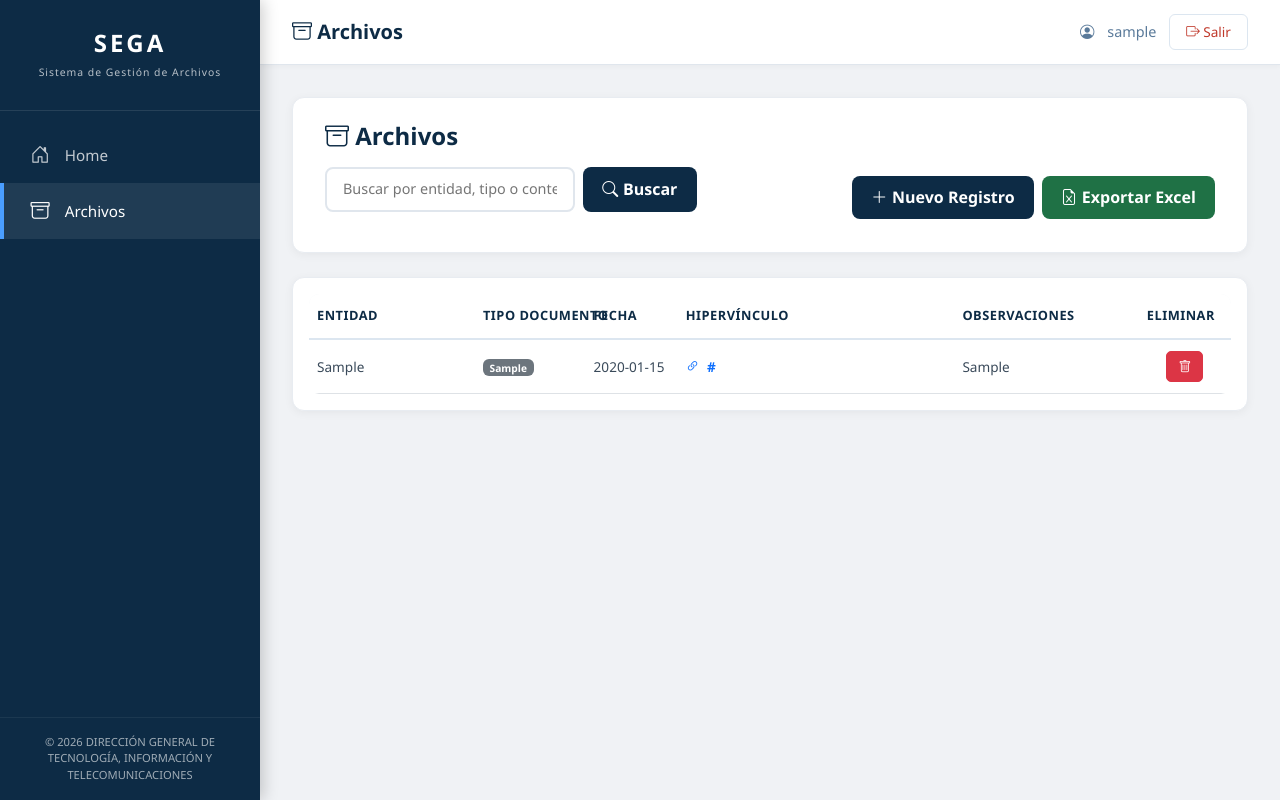
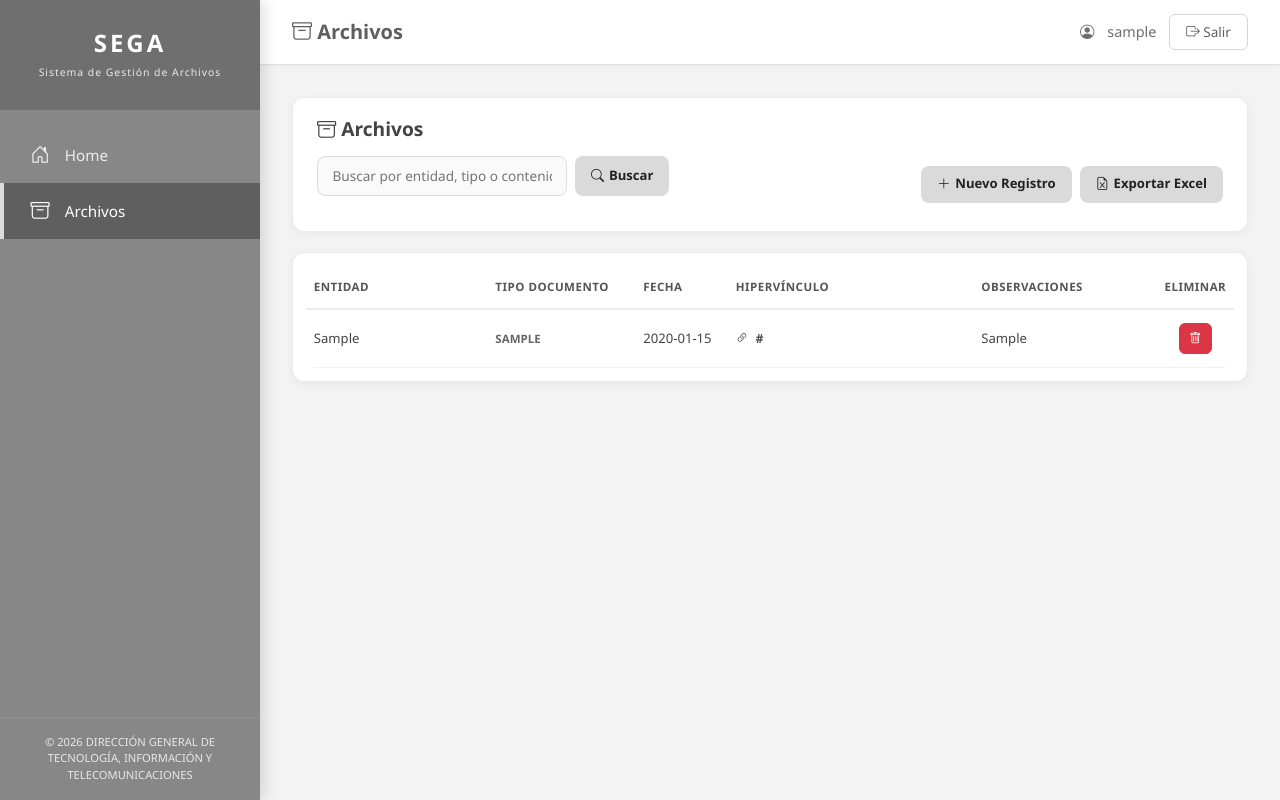
Before and after one commit to orlandoborrego/Sistema-SEGA, a Flask app: page /hipervinculos in a window 1280 px wide. Run offline with Flask 3, Linux system fonts and the light colour scheme; a user stored in the database is signed in; tables that the repository leaves empty hold one stand-in row (values such as "Sample post").

Commit message:
colores gris

```diff
--- a/app/templates/base.html
+++ b/app/templates/base.html
@@ -4,28 +4,33 @@
     <meta charset="UTF-8">
     <meta name="viewport" content="width=device-width, initial-scale=1.0">
     <title>SEGA - Sistema Estratégico de Gestión de Archivos</title>
+
     <link href="https://cdn.jsdelivr.net/npm/bootstrap@5.3.0/dist/css/bootstrap.min.css" rel="stylesheet">
     <link rel="stylesheet" href="https://cdn.jsdelivr.net/npm/bootstrap-icons@1.10.0/font/bootstrap-icons.css">
     <link rel="stylesheet" href="{{ url_for('static', filename='css/style.css') }}">
+
     <style>
         * {
             margin: 0;
             padding: 0;
             box-sizing: border-box;
         }
+
         body {
-            background: #f0f2f5;
+            background: #f3f3f3;
             font-family: 'Segoe UI', Tahoma, Geneva, Verdana, sans-serif;
         }
+
         .wrapper {
             display: flex;
             min-height: 100vh;
         }
 
-        /* ===== SIDEBAR ===== */
+        /* SIDEBAR */
+
         .sidebar {
             width: 260px;
-            background: #0d2b45;
+            background: #878787;
             color: white;
             display: flex;
             flex-direction: column;
@@ -34,126 +39,149 @@
             left: 0;
             height: 100vh;
             z-index: 1000;
-            box-shadow: 3px 0 15px rgba(0,0,0,0.2);
+            box-shadow: 3px 0 15px rgba(0,0,0,0.15);
         }
+
         .sidebar-header {
             padding: 1.8rem 1.5rem;
             text-align: center;
-            border-bottom: 1px solid rgba(255,255,255,0.1);
+            background: #6f6f6f;
+            border-bottom: 1px solid rgba(255,255,255,0.15);
         }
+
         .sidebar-header h3 {
             font-weight: 800;
             letter-spacing: 3px;
             font-size: 1.5rem;
             margin: 0;
         }
+
         .sidebar-header small {
             font-size: 0.65rem;
-            opacity: 0.7;
+            opacity: 0.85;
             letter-spacing: 1px;
         }
+
         .sidebar-nav {
             flex: 1;
             padding: 1rem 0;
         }
+
         .sidebar-nav a {
             display: flex;
             align-items: center;
             padding: 0.85rem 1.5rem;
-            color: rgba(255,255,255,0.75);
+            color: rgba(255,255,255,0.85);
             text-decoration: none;
             font-size: 0.95rem;
             font-weight: 500;
             transition: 0.2s;
             border-left: 4px solid transparent;
         }
+
         .sidebar-nav a:hover {
-            background: rgba(255,255,255,0.05);
+            background: #6d6d6d;
             color: white;
-            border-left: 4px solid #4a9eff;
+            border-left: 4px solid #dcdcdc;
         }
+
         .sidebar-nav a.active {
-            background: rgba(255,255,255,0.08);
+            background: #5f5f5f;
             color: white;
-            border-left: 4px solid #4a9eff;
+            border-left: 4px solid #dcdcdc;
         }
+
         .sidebar-nav a i {
             font-size: 1.2rem;
             margin-right: 0.8rem;
             width: 24px;
             text-align: center;
         }
+
         .sidebar-footer {
             padding: 1rem 1.5rem;
             border-top: 1px solid rgba(255,255,255,0.1);
             font-size: 0.7rem;
-            opacity: 0.6;
+            opacity: 0.8;
             text-align: center;
         }
 
-        /* ===== CONTENIDO PRINCIPAL ===== */
+        /* MAIN CONTENT */
+
         .main-content {
             margin-left: 260px;
             width: calc(100% - 260px);
             min-height: 100vh;
         }
+
         .topbar {
             background: white;
             padding: 0.9rem 2rem;
             display: flex;
             justify-content: space-between;
             align-items: center;
-            border-bottom: 1px solid #e0e6ed;
+            border-bottom: 1px solid #e0e0e0;
             box-shadow: 0 2px 5px rgba(0,0,0,0.03);
         }
+
         .topbar h5 {
             margin: 0;
-            color: #0d2b45;
+            color: #5f5f5f;
             font-weight: 600;
         }
+
         .topbar .user-info {
             display: flex;
             align-items: center;
             gap: 0.8rem;
-            color: #5a7a9a;
+            color: #6f6f6f;
             font-size: 0.9rem;
         }
+
         .topbar .btn-salir {
             background: transparent;
-            border: 1px solid #dce6f0;
+            border: 1px solid #d5d5d5;
             padding: 0.4rem 1rem;
             border-radius: 6px;
-            color: #c0392b;
+            color: #5f5f5f;
             font-size: 0.85rem;
             text-decoration: none;
             transition: 0.2s;
         }
+
         .topbar .btn-salir:hover {
-            background: #c0392b;
+            background: #5f5f5f;
             color: white;
-            border-color: #c0392b;
+            border-color: #5f5f5f;
         }
+
         .content-area {
             padding: 2rem;
         }
 
-        /* Responsive */
         @media (max-width: 768px) {
+
             .sidebar {
                 width: 70px;
             }
-            .sidebar-header h3, .sidebar-header small,
-            .sidebar-nav a span, .sidebar-footer {
+
+            .sidebar-header h3,
+            .sidebar-header small,
+            .sidebar-nav a span,
+            .sidebar-footer {
                 display: none;
             }
+
             .sidebar-nav a {
                 justify-content: center;
                 padding: 1rem;
             }
+
             .sidebar-nav a i {
                 margin-right: 0;
                 font-size: 1.3rem;
             }
+
             .main-content {
                 margin-left: 70px;
                 width: calc(100% - 70px);
@@ -161,33 +189,46 @@
         }
     </style>
 </head>
+
 <body>
+
 {% if current_user.is_authenticated %}
+
 <div class="wrapper">
-        <!-- SIDEBAR -->
+
     <aside class="sidebar">
+
         <div class="sidebar-header">
             <h3>SEGA</h3>
             <small>Sistema de Gestión de Archivos</small>
         </div>
+
         <nav class="sidebar-nav">
-                <a href="{{ url_for('dashboard.index') }}" class="{% if request.endpoint == 'dashboard.index' %}active{% endif %}">
+
+            <a href="{{ url_for('dashboard.index') }}"
+               class="{% if request.endpoint == 'dashboard.index' %}active{% endif %}">
                 <i class="bi bi-house-door"></i>
                 <span>Home</span>
             </a>
-                <a href="{{ url_for('hipervinculos.listar') }}" class="{% if 'hipervinculos' in request.endpoint %}active{% endif %}">
+
+            <a href="{{ url_for('hipervinculos.listar') }}"
+               class="{% if 'hipervinculos' in request.endpoint %}active{% endif %}">
                 <i class="bi bi-archive"></i>
                 <span>Archivos</span>
             </a>
+
         </nav>
+
         <div class="sidebar-footer">
             © 2026 DIRECCIÓN GENERAL DE TECNOLOGÍA, INFORMACIÓN Y TELECOMUNICACIONES
         </div>
+
     </aside>
 
-        <!-- CONTENIDO PRINCIPAL -->
     <main class="main-content">
+
         <header class="topbar">
+
             <h5>
                 {% if request.endpoint == 'dashboard.index' %}
                     <i class="bi bi-house-door"></i> Home
@@ -195,46 +236,64 @@
                     <i class="bi bi-archive"></i> Archivos
                 {% endif %}
             </h5>
+
             <div class="user-info">
                 <i class="bi bi-person-circle"></i> {{ current_user.username }}
+
                 <a href="{{ url_for('auth.logout') }}" class="btn-salir">
                     <i class="bi bi-box-arrow-right"></i> Salir
                 </a>
             </div>
+
         </header>
+
         <div class="content-area">
+
             {% with messages = get_flashed_messages(with_categories=true) %}
                 {% if messages %}
                     {% for category, message in messages %}
                         <div class="alert alert-{{ category }} alert-dismissible fade show" role="alert">
                             {{ message }}
-                                <button type="button" class="btn-close" data-bs-dismiss="alert"></button>
+                            <button type="button"
+                                    class="btn-close"
+                                    data-bs-dismiss="alert"></button>
                         </div>
                     {% endfor %}
                 {% endif %}
             {% endwith %}
 
             {% block content %}{% endblock %}
+
         </div>
+
     </main>
+
 </div>
+
 {% else %}
-    <!-- Login y páginas sin autenticación -->
+
 <div>
+
     {% with messages = get_flashed_messages(with_categories=true) %}
         {% if messages %}
             {% for category, message in messages %}
                 <div class="alert alert-{{ category }} alert-dismissible fade show" role="alert">
                     {{ message }}
-                        <button type="button" class="btn-close" data-bs-dismiss="alert"></button>
+                    <button type="button"
+                            class="btn-close"
+                            data-bs-dismiss="alert"></button>
                 </div>
             {% endfor %}
         {% endif %}
     {% endwith %}
+
     {% block content_login %}{% endblock %}
+
 </div>
+
 {% endif %}
 
 <script src="https://cdn.jsdelivr.net/npm/bootstrap@5.3.0/dist/js/bootstrap.bundle.min.js"></script>
+
 </body>
 </html>
--- a/app/templates/hipervinculos/listar.html
+++ b/app/templates/hipervinculos/listar.html
@@ -5,163 +5,222 @@
     .page-header {
         background: white;
         border-radius: 12px;
-        padding: 1.5rem 2rem;
-        margin-bottom: 1.5rem;
-        box-shadow: 0 2px 10px rgba(0,0,0,0.05);
+        padding: 1.2rem 1.5rem;
+        margin-bottom: 1.2rem;
+        box-shadow: 0 2px 10px rgba(0, 0, 0, 0.05);
         border: 1px solid #e8ecf1;
     }
+
     .page-header h4 {
-        color: #0d2b45;
+        color: #444;
         font-weight: 700;
         margin: 0;
         margin-bottom: 1rem;
+        font-size: 1.2rem;
     }
+
     .search-bar {
         display: flex;
         gap: 0.5rem;
         margin-bottom: 1rem;
         flex-wrap: wrap;
     }
+
     .search-bar input {
         flex: 1;
         min-width: 250px;
-        border: 2px solid #e0e6ed;
+        border: 1px solid #dcdcdc;
         border-radius: 8px;
-        padding: 0.6rem 1rem;
-        font-size: 0.9rem;
+        padding: 0.55rem 0.9rem;
+        font-size: 0.85rem;
+        background: #fafafa;
     }
+
     .search-bar input:focus {
-        border-color: #0d2b45;
         outline: none;
-        box-shadow: 0 0 0 3px rgba(13,43,69,0.1);
+        border-color: #b5b5b5;
+        box-shadow: 0 0 0 3px rgba(218, 218, 218, 0.3);
     }
-    .search-bar button {
-        background: #0d2b45;
-        color: white;
+
+    .search-bar button,
+    .btn-nuevo,
+    .btn-excel {
+        background: #dadada;
+        color: #222;
         border: none;
-        padding: 0.6rem 1.2rem;
+        padding: 0.55rem 1rem;
         border-radius: 8px;
         font-weight: 600;
+        text-decoration: none;
+        transition: 0.2s;
         display: flex;
         align-items: center;
         gap: 0.3rem;
+        font-size: 0.82rem;
     }
-    .btn-nuevo, .btn-excel {
-        padding: 0.6rem 1.2rem;
-        border-radius: 8px;
-        font-weight: 600;
-        display: flex;
-        align-items: center;
-        gap: 0.3rem;
-        text-decoration: none;
+
+    .search-bar button:hover,
+    .btn-nuevo:hover,
+    .btn-excel:hover {
+        background: #bfbfbf;
+        color: #000;
     }
-    .btn-nuevo {
-        background: #0d2b45;
-        color: white;
-        border: none;
-    }
-    .btn-nuevo:hover {
-        background: #061a2e;
-        color: white;
-    }
-    .btn-excel {
-        background: #1f7145;
-        color: white;
-        border: none;
-    }
-    .btn-excel:hover {
-        background: #155a35;
-        color: white;
-    }
+
     .table-container {
         background: white;
         border-radius: 12px;
-        padding: 1rem;
-        box-shadow: 0 2px 10px rgba(0,0,0,0.05);
+        padding: 0.8rem;
+        box-shadow: 0 2px 10px rgba(0, 0, 0, 0.05);
         border: 1px solid #e8ecf1;
     }
+
     .table {
         margin-bottom: 0;
-        table-layout: fixed;
     }
+
     .table thead {
-        background: #f5f7fa;
+        background: #f7f7f7;
     }
+
     .table thead th {
-        border-bottom: 2px solid #dce6f0;
-        color: #0d2b45;
+        color: #555;
         font-weight: 700;
-        font-size: 0.8rem;
+        font-size: 0.72rem;
         text-transform: uppercase;
         letter-spacing: 0.5px;
         padding: 0.8rem 0.5rem;
+        border-bottom: 2px solid #ececec;
         white-space: nowrap;
     }
+
     .table tbody td {
-        padding: 0.7rem 0.5rem;
+        padding: 0.8rem 0.5rem;
         vertical-align: middle;
-        color: #3a4a5a;
-        font-size: 0.85rem;
+        color: #444;
+        font-size: 0.82rem;
+        border-bottom: 1px solid #f1f1f1;
+        white-space: normal;
+        line-height: 1.3;
+    }
+
+    .table tbody tr:hover {
+        background: #fafafa;
+    }
+
+    .tipo-badge {
+        background: transparent;
+        color: #666;
+        padding: 0;
+        border-radius: 0;
+        font-size: 0.72rem;
+        font-weight: 600;
+        display: inline-block;
+        line-height: 1.3;
+        text-transform: uppercase;
+    }
+
+    .link-pdf {
+        color: #4d4d4d;
+        text-decoration: none;
+        font-weight: 600;
+        font-size: 0.78rem;
         word-break: break-word;
+        line-height: 1.3;
     }
+
+    .link-pdf:hover {
+        color: #000;
+        text-decoration: underline;
+    }
+
     .btn-action {
-        padding: 0.3rem 0.7rem;
-        border-radius: 5px;
-        font-size: 0.8rem;
+        padding: 0.35rem 0.6rem;
+        border-radius: 6px;
+        font-size: 0.75rem;
     }
+
     .empty-state {
         text-align: center;
         padding: 3rem;
-        color: #7a8fa0;
+        color: #888;
     }
-    .link-pdf {
-        color: #0d6efd;
-        font-weight: 600;
-        text-decoration: none;
-        font-size: 0.85rem;
-        word-break: break-all;
+
+    .col-entidad {
+        width: 20%;
     }
-    .link-pdf:hover {
-        text-decoration: underline !important;
-        color: #0a58ca !important;
+
+    .col-tipo {
+        width: 16%;
     }
-    /* Anchos fijos para cada columna */
-    .col-entidad { width: 18%; }
-    .col-tipo { width: 12%; }
-    .col-fecha { width: 10%; }
-    .col-link { width: 30%; }
-    .col-obs { width: 20%; }
-    .col-eliminar { width: 10%; }
+
+    .col-fecha {
+        width: 10%;
+    }
+
+    .col-link {
+        width: 27%;
+    }
+
+    .col-obs {
+        width: 20%;
+    }
+
+    .col-eliminar {
+        width: 7%;
+    }
 </style>
 
 <div class="page-header">
+
     <h4><i class="bi bi-archive"></i> Archivos</h4>
 
     <div class="d-flex flex-wrap justify-content-between align-items-center">
+
         <form method="GET" action="{{ url_for('hipervinculos.listar') }}" class="search-bar">
+
             <input type="text" name="q" placeholder="Buscar por entidad, tipo o contenido..." value="{{ busqueda }}">
-            <button type="submit"><i class="bi bi-search"></i> Buscar</button>
+
+            <button type="submit">
+                <i class="bi bi-search"></i>
+                Buscar
+            </button>
+
             {% if busqueda %}
-                <a href="{{ url_for('hipervinculos.listar') }}" class="btn btn-outline-secondary ms-2" style="border-radius:8px;">
-                    <i class="bi bi-x-circle"></i> Limpiar
+            <a href="{{ url_for('hipervinculos.listar') }}" class="btn btn-outline-secondary ms-2"
+                style="border-radius:8px;">
+                <i class="bi bi-x-circle"></i>
+                Limpiar
             </a>
             {% endif %}
+
         </form>
+
         <div class="d-flex gap-2 ms-auto">
+
             <a href="{{ url_for('hipervinculos.crear') }}" class="btn-nuevo">
-                <i class="bi bi-plus-lg"></i> Nuevo Registro
+                <i class="bi bi-plus-lg"></i>
+                Nuevo Registro
             </a>
+
             <a href="{{ url_for('hipervinculos.exportar') }}" class="btn-excel">
-                <i class="bi bi-file-earmark-excel"></i> Exportar Excel
+                <i class="bi bi-file-earmark-excel"></i>
+                Exportar Excel
             </a>
+
         </div>
+
     </div>
+
 </div>
 
 {% if registros %}
+
 <div class="table-container">
+
     <div class="table-responsive">
+
         <table class="table table-hover">
+
             <thead>
                 <tr>
                     <th class="col-entidad">ENTIDAD</th>
@@ -169,47 +228,91 @@
                     <th class="col-fecha">FECHA</th>
                     <th class="col-link">HIPERVÍNCULO</th>
                     <th class="col-obs">OBSERVACIONES</th>
-                    <th class="col-eliminar">ELIMINAR</th>
+                    <th class="col-eliminar text-center">ELIMINAR</th>
                 </tr>
             </thead>
+
             <tbody>
+
                 {% for r in registros %}
+
                 <tr>
-                    <td>{{ r.entidad }}</td>
-                    <td><span class="badge bg-secondary">{{ r.tipo_documento }}</span></td>
-                    <td style="white-space: nowrap;">{{ r.fecha or '-' }}</td>
+
+                    <td style="font-weight:500;">
+                        {{ r.entidad }}
+                    </td>
+
                     <td>
+                        <span class="tipo-badge">
+                            {{ r.tipo_documento }}
+                        </span>
+                    </td>
+
+                    <td style="white-space: nowrap;">
+                        {{ r.fecha or '-' }}
+                    </td>
+
+                    <td style="line-height:1.5;">
+
                         {% if r.url_pdf %}
-                            <a href="{{ r.url_pdf }}"
-                               target="_blank"
-                               class="link-pdf"
-                               title="{{ r.url_pdf }}">
+
+                        <a href="{{ r.url_pdf }}" target="_blank" class="link-pdf" title="{{ r.url_pdf }}">
+
                             <i class="bi bi-link-45deg me-1"></i>
+
                             {{ r.url_pdf.split('/')[-1] }}
+
                         </a>
+
                         {% else %}
+
                         <span class="text-muted">—</span>
+
                         {% endif %}
+
                     </td>
-                    <td>{{ r.observaciones[:40] if r.observaciones else '-' }}</td>
+
+                    <td style="line-height:1.4;">
+                        {{ r.observaciones[:50] if r.observaciones else '-' }}
+                    </td>
+
                     <td class="text-center">
-                        <a href="{{ url_for('hipervinculos.eliminar', id=r.id) }}"
-                           class="btn btn-danger btn-action"
+
+                        <a href="{{ url_for('hipervinculos.eliminar', id=r.id) }}" class="btn btn-danger btn-action"
                             onclick="return confirm('¿Eliminar registro?')">
+
                             <i class="bi bi-trash"></i>
+
                         </a>
+
                     </td>
+
                 </tr>
+
                 {% endfor %}
+
             </tbody>
+
         </table>
+
     </div>
+
 </div>
+
 {% else %}
+
 <div class="empty-state">
+
     <i class="bi bi-archive" style="font-size: 3rem; opacity: 0.3;"></i>
+
     <h5>No hay archivos registrados</h5>
-    <p>Utilice el botón "Nuevo Registro" para agregar un hipervínculo</p>
+
+    <p>
+        Utilice el botón "Nuevo Registro" para agregar un hipervínculo
+    </p>
+
 </div>
+
 {% endif %}
+
 {% endblock %}
--- a/config.py
+++ b/config.py
@@ -18,7 +18,7 @@ class Config:
             "?driver=ODBC+Driver+18+for+SQL+Server&TrustServerCertificate=yes"
         )
     else:
-        # Fallback a SQLite para desarrollo local
+
         SQLALCHEMY_DATABASE_URI = 'sqlite:///' + os.path.join(basedir, 'sistema.db')
 
     SQLALCHEMY_TRACK_MODIFICATIONS = False
```
Also changed, not shown: app/controllers/hipervinculos.py (+4 -4 lines), app/models/cat_organigrama.py (added, +10 -0 lines), app/models/hipervinculo.py (+5 -5 lines), app/templates/auth/login.html (+37 -30 lines), app/templates/dashboard/index.html (+17 -19 lines), app/templates/hipervinculos/crear.html (+42 -19 lines), 2 other files. Lines whose indentation alone changed are shown as unchanged.
